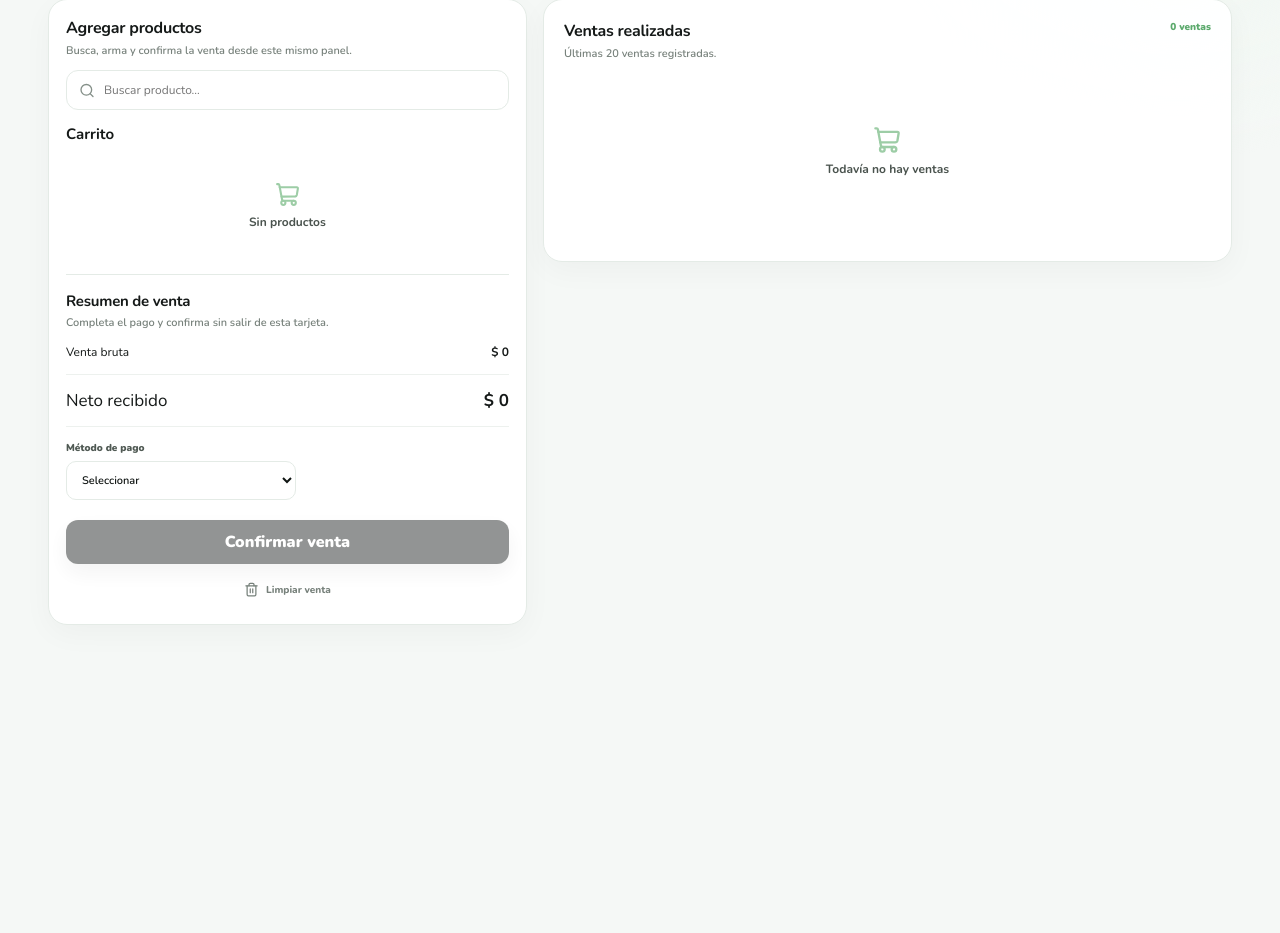
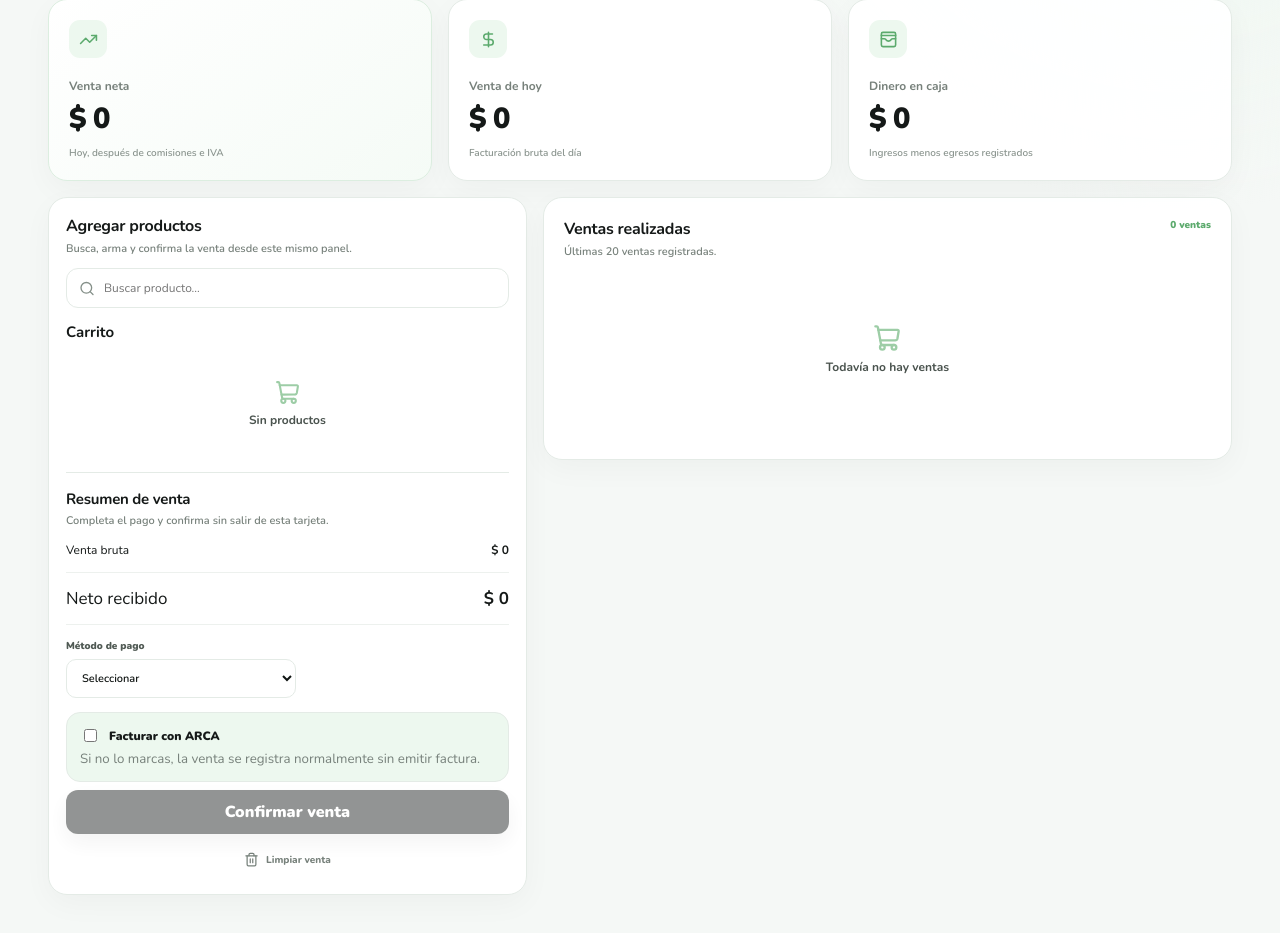
Before and after one commit to MarbellSantana/CityPhone, a Next.js app: page /ventas in a window 1280 px wide. Shown: the part 263-1196 px from the top of the page. Before the commit the page ends 944 px from the top, so only its background shows below. Built offline with nearby package versions, Linux system fonts and the light colour scheme.

Commit message:
Restore optional ARCA invoicing and add sales KPIs

```diff
--- a/app/ventas/page.tsx
+++ b/app/ventas/page.tsx
@@ -1,7 +1,7 @@
 "use client";
 
 import { useEffect, useMemo, useState } from "react";
-import { Minus, Plus, Search, ShoppingCart, Trash2 } from "lucide-react";
+import { DollarSign, Mail, MessageCircle, Minus, Plus, Search, ShoppingCart, Trash2, TrendingUp, WalletCards } from "lucide-react";
 import AppShell from "../components/AppShell";
 import { CashMovement, KEYS, Product, Sale, SaleItem, load, money, save } from "../lib/storage";
 
@@ -10,43 +10,127 @@ type PayMethod=""|"Efectivo"|"Débito"|"Crédito"|"QR"|"PIX"|"Transferencia"|"Pa
 type ProcessorMethod="Débito"|"Crédito"|"QR"|"PIX";
 type FeePlan={id:string;label:string;rate:number;settlement:string};
 const IVA=.21;
-const PLANS:Record<string,Partial<Record<ProcessorMethod,FeePlan[]>>>={Santander:{Débito:[{id:"san-deb",label:"1,21% + IVA",rate:1.21,settlement:"Según condiciones Santander"}],Crédito:[{id:"san-cre",label:"2,42% + IVA",rate:2.42,settlement:"Según condiciones Santander"}]},TotalCoin:{Débito:[{id:"tc-deb-instant",label:"2,5% + IVA · inmediata",rate:2.5,settlement:"En el momento"},{id:"tc-deb-2d",label:"1,99% + IVA · 2 días",rate:1.99,settlement:"2 días hábiles"}],Crédito:[{id:"tc-cre-5d",label:"2,5% + IVA · 5 días",rate:2.5,settlement:"5 días hábiles"}],QR:[{id:"tc-qr",label:"0,8% + IVA · inmediata",rate:.8,settlement:"En el momento"}],PIX:[{id:"tc-pix",label:"0% + IVA",rate:0,settlement:"En el momento"}]},BBVA:{Débito:[{id:"bbva-deb",label:"2,99% + IVA · 1 día",rate:2.99,settlement:"1 día"}],Crédito:[{id:"bbva-cre-10d",label:"2,99% + IVA · 10 días",rate:2.99,settlement:"10 días hábiles"}],QR:[{id:"bbva-qr",label:"0,8% + IVA · inmediata",rate:.8,settlement:"En el momento"}]}};
+const ARCA_ENDPOINT="https://yftaloxtylijudnoewrm.supabase.co/functions/v1/arca-invoice";
+const PLANS:Record<string,Partial<Record<ProcessorMethod,FeePlan[]>>>={
+ Santander:{
+  Débito:[{id:"san-deb",label:"1,21% + IVA",rate:1.21,settlement:"Según condiciones Santander"}],
+  Crédito:[{id:"san-cre",label:"2,42% + IVA",rate:2.42,settlement:"Según condiciones Santander"}],
+ },
+ TotalCoin:{
+  Débito:[{id:"tc-deb-instant",label:"2,5% + IVA · inmediata",rate:2.5,settlement:"En el momento"},{id:"tc-deb-2d",label:"1,99% + IVA · 2 días",rate:1.99,settlement:"2 días hábiles"}],
+  Crédito:[{id:"tc-cre-5d",label:"2,5% + IVA · 5 días",rate:2.5,settlement:"5 días hábiles"}],
+  QR:[{id:"tc-qr",label:"0,8% + IVA · inmediata",rate:.8,settlement:"En el momento"}],
+  PIX:[{id:"tc-pix",label:"0% + IVA",rate:0,settlement:"En el momento"}],
+ },
+ BBVA:{
+  Débito:[{id:"bbva-deb",label:"2,99% + IVA · 1 día",rate:2.99,settlement:"1 día"}],
+  Crédito:[{id:"bbva-cre-10d",label:"2,99% + IVA · 10 días",rate:2.99,settlement:"10 días hábiles"}],
+  QR:[{id:"bbva-qr",label:"0,8% + IVA · inmediata",rate:.8,settlement:"En el momento"},{id:"bbva-qr-promo",label:"0% + IVA · promo primeros 90 días",rate:0,settlement:"En el momento"}],
+ },
+};
 function isProcessorMethod(m:string):m is ProcessorMethod{return["Débito","Crédito","QR","PIX"].includes(m)}
 
 export default function VentasPage(){
- const[products,setProducts]=useState<Product[]>([]),[sales,setSales]=useState<Sale[]>([]),[cart,setCart]=useState<CartItem[]>([]),[search,setSearch]=useState("");
+ const[products,setProducts]=useState<Product[]>([]),[sales,setSales]=useState<Sale[]>([]),[cashMovements,setCashMovements]=useState<CashMovement[]>([]),[cart,setCart]=useState<CartItem[]>([]),[search,setSearch]=useState("");
  const[method,setMethod]=useState<PayMethod>(""),[cashAmount,setCashAmount]=useState(""),[otherAmount,setOtherAmount]=useState(""),[secondaryMethod,setSecondaryMethod]=useState<PayMethod>("");
  const[provider,setProvider]=useState(""),[planId,setPlanId]=useState(""),[notice,setNotice]=useState("");
- useEffect(()=>{setProducts(load<Product[]>(KEYS.products,[]));setSales(load<Sale[]>(KEYS.sales,[]))},[]);
+ const[invoice,setInvoice]=useState(false),[invoiceName,setInvoiceName]=useState(""),[phone,setPhone]=useState(""),[email,setEmail]=useState(""),[docType,setDocType]=useState("DNI"),[docNumber,setDocNumber]=useState("");
+ useEffect(()=>{setProducts(load<Product[]>(KEYS.products,[]));setSales(load<Sale[]>(KEYS.sales,[]));setCashMovements(load<CashMovement[]>(KEYS.cash,[]))},[]);
+
  const subtotal=useMemo(()=>cart.reduce((s,i)=>s+i.price*i.qty,0),[cart]);
  const results=useMemo(()=>{const q=search.toLowerCase().trim();return q?products.filter(p=>p.name.toLowerCase().includes(q)||p.category.toLowerCase().includes(q)||(p.code||"").toLowerCase().includes(q)).slice(0,7):[]},[products,search]);
  const recentSales=useMemo(()=>[...sales].sort((a,b)=>new Date(b.createdAt).getTime()-new Date(a.createdAt).getTime()).slice(0,20),[sales]);
+ const todaySales=useMemo(()=>{const today=new Date().toDateString();return sales.filter(s=>new Date(s.createdAt).toDateString()===today)},[sales]);
+ const todayGross=useMemo(()=>todaySales.reduce((sum,s)=>sum+s.total,0),[todaySales]);
+ const todayNet=useMemo(()=>todaySales.reduce((sum,s)=>sum+(typeof s.netTotal==="number"?s.netTotal:s.total-(s.commission||0)),0),[todaySales]);
+ const cashBalance=useMemo(()=>cashMovements.reduce((sum,m)=>sum+(m.type==="Ingreso"?m.amount:-m.amount),0),[cashMovements]);
+
  const feeMethod=method==="Pago mixto"?secondaryMethod:method,feeBaseAmount=method==="Pago mixto"?Number(otherAmount||0):subtotal;
  const providers=isProcessorMethod(feeMethod)?Object.keys(PLANS).filter(p=>(PLANS[p]?.[feeMethod]?.length||0)>0):[];
  const availablePlans=provider&&isProcessorMethod(feeMethod)?PLANS[provider]?.[feeMethod]||[]:[];
  const selectedPlan=availablePlans.find(p=>p.id===planId),feeRate=selectedPlan?.rate||0,feeBase=isProcessorMethod(feeMethod)?feeBaseAmount*feeRate/100:0,feeVat=feeBase*IVA,commission=feeBase+feeVat,netReceived=subtotal-commission;
+
  function addProduct(p:Product){if(p.stock<=0)return;setCart(v=>{const f=v.find(i=>i.productId===p.id);return f?v.map(i=>i.productId===p.id?{...i,qty:Math.min(i.qty+1,p.stock)}:i):[...v,{productId:p.id,name:p.name,qty:1,price:p.price,stock:p.stock}]});setSearch("")}
- function resetSale(){setCart([]);setMethod("");setCashAmount("");setOtherAmount("");setSecondaryMethod("");setProvider("");setPlanId("");setNotice("")}
- const mixedValid=method!=="Pago mixto"||(Number(cashAmount||0)+Number(otherAmount||0)===subtotal&&!!secondaryMethod);
+ function clearProcessor(){setProvider("");setPlanId("")}
+ function resetSale(){setCart([]);setMethod("");setCashAmount("");setOtherAmount("");setSecondaryMethod("");setProvider("");setPlanId("");setSearch("");setInvoice(false);setInvoiceName("");setPhone("");setEmail("");setDocNumber("");setDocType("DNI");setNotice("")}
+ const mixedValid=method!=="Pago mixto"||(Number(cashAmount||0)>=0&&Number(otherAmount||0)>=0&&Number(cashAmount||0)+Number(otherAmount||0)===subtotal&&!!secondaryMethod&&secondaryMethod!=="Efectivo"&&secondaryMethod!=="Pago mixto");
  const processorValid=!isProcessorMethod(feeMethod)||(!!provider&&!!selectedPlan);
- function confirmSale(){if(!cart.length||!method||!mixedValid||!processorValid)return;const now=new Date().toISOString();const sale:Sale={id:Date.now(),items:cart.map(({stock,...i})=>i),customer:"",total:subtotal,method,cashAmount:method==="Efectivo"?subtotal:method==="Pago mixto"?Number(cashAmount||0):0,otherAmount:method==="Pago mixto"?Number(otherAmount||0):method==="Efectivo"?0:subtotal,createdAt:now,provider:provider||undefined,feeRate:isProcessorMethod(feeMethod)?feeRate:0,feeBase,feeVat,commission,netTotal:netReceived,settlement:selectedPlan?.settlement,secondaryMethod:method==="Pago mixto"?secondaryMethod:undefined,invoiceRequested:false,invoiceStatus:"No facturada"};const nextSales=[sale,...load<Sale[]>(KEYS.sales,[])];save(KEYS.sales,nextSales);setSales(nextSales);const nextProducts=products.map(p=>{const i=cart.find(x=>x.productId===p.id);return i?{...p,stock:Math.max(0,p.stock-i.qty)}:p});setProducts(nextProducts);save(KEYS.products,nextProducts);if(sale.cashAmount>0){const m:CashMovement={id:sale.id,type:"Ingreso",concept:`Venta #${String(sale.id).slice(-6)}`,amount:sale.cashAmount,method:"Efectivo",note:"Venta",createdAt:now,source:"sale"};save(KEYS.cash,[m,...load<CashMovement[]>(KEYS.cash,[])])}setCart([]);setNotice("Venta registrada correctamente.")}
- return <AppShell title="Ventas" subtitle="Registra ventas y revisa el historial desde un mismo lugar." active="Ventas">
+ const canConfirm=cart.length>0&&!!method&&subtotal>0&&mixedValid&&processorValid;
+
+ async function requestInvoice(sale:Sale,invoicePin:string,customerData:{name:string;phone:string;email:string;docType:string;docNumber:string}){
+  try{
+   const r=await fetch(ARCA_ENDPOINT,{method:"POST",headers:{"Content-Type":"application/json"},body:JSON.stringify({action:"invoice",invoicePin,sale,customer:customerData})});
+   const data=await r.json();
+   if(!r.ok)throw new Error(data.error||"No se pudo facturar");
+   const updated:Sale={...sale,invoiceStatus:"Facturada",invoiceType:data.invoiceType||"Factura C",invoiceNumber:data.invoiceNumber,invoicePointOfSale:data.pointOfSale,cae:data.cae,caeDueDate:data.caeDueDate,invoicePdfUrl:data.pdfUrl};
+   const next=load<Sale[]>(KEYS.sales,[]).map(s=>s.id===sale.id?updated:s);save(KEYS.sales,next);setSales(next);
+   setNotice(`Venta registrada y facturada${data.invoiceNumber?` · ${data.invoiceNumber}`:""}.`);
+  }catch(e){
+   const message=e instanceof Error?e.message:"No se pudo conectar con ARCA";
+   const next=load<Sale[]>(KEYS.sales,[]).map(s=>s.id===sale.id?{...s,invoiceStatus:"Error" as const}:s);save(KEYS.sales,next);setSales(next);
+   setNotice(`La venta quedó registrada, pero la factura no se emitió: ${message}`);
+  }
+ }
+
+ async function confirmSale(){
+  if(!canConfirm)return;
+  let invoicePin="";
+  if(invoice){invoicePin=window.prompt("Ingresa la clave de facturación ARCA")||"";if(!invoicePin){setNotice("Para facturar con ARCA necesitas ingresar la clave de facturación.");return}}
+  const now=new Date().toISOString();
+  const customerData={name:invoiceName.trim()||"Consumidor final",phone:phone.trim(),email:email.trim(),docType,docNumber:docNumber.trim()};
+  const sale:Sale={id:Date.now(),items:cart.map(({stock,...i})=>i),customer:invoice?invoiceName.trim():"",total:subtotal,method,cashAmount:method==="Efectivo"?subtotal:method==="Pago mixto"?Number(cashAmount||0):0,otherAmount:method==="Pago mixto"?Number(otherAmount||0):method==="Efectivo"?0:subtotal,createdAt:now,provider:provider||undefined,feeRate:isProcessorMethod(feeMethod)?feeRate:0,feeBase,feeVat,commission,netTotal:netReceived,settlement:selectedPlan?.settlement,secondaryMethod:method==="Pago mixto"?secondaryMethod:undefined,invoiceRequested:invoice,invoiceStatus:invoice?"Pendiente":"No facturada",customerPhone:invoice?phone.trim():undefined,customerEmail:invoice?email.trim():undefined,customerDocType:invoice?docType:undefined,customerDocNumber:invoice?docNumber.trim():undefined};
+  const nextSales=[sale,...load<Sale[]>(KEYS.sales,[])];save(KEYS.sales,nextSales);setSales(nextSales);
+  const nextProducts=products.map(p=>{const i=cart.find(x=>x.productId===p.id);return i?{...p,stock:Math.max(0,p.stock-i.qty)}:p});setProducts(nextProducts);save(KEYS.products,nextProducts);
+  if(sale.cashAmount>0){const m:CashMovement={id:sale.id,type:"Ingreso",concept:`Venta #${String(sale.id).slice(-6)}`,amount:sale.cashAmount,method:"Efectivo",note:"Venta",createdAt:now,source:"sale"};const nextCash=[m,...load<CashMovement[]>(KEYS.cash,[])];save(KEYS.cash,nextCash);setCashMovements(nextCash)}
+  setCart([]);
+  if(invoice){setNotice("Venta registrada. Solicitando autorización a ARCA...");await requestInvoice(sale,invoicePin,customerData)}else setNotice("Venta registrada sin facturar.");
+ }
+
+ const shareText=`Hola${invoiceName?` ${invoiceName}`:""}, te enviamos el comprobante de tu compra en City Phone por ${money.format(subtotal)}.`;
+
+ return <AppShell title="Ventas" subtitle="Registra ventas, revisa el historial y factura con ARCA cuando lo necesites." active="Ventas">
+  <section className="kpis page-kpis" style={{marginBottom:16}}>
+   <div className="card kpi-card"><div className="kpi-top"><span className="icon-box"><TrendingUp size={19}/></span></div><div className="kpi-label">Venta neta</div><div className="kpi-value">{money.format(todayNet)}</div><div className="kpi-foot">Hoy, después de comisiones e IVA</div></div>
+   <div className="card kpi-card"><div className="kpi-top"><span className="icon-box"><DollarSign size={19}/></span></div><div className="kpi-label">Venta de hoy</div><div className="kpi-value">{money.format(todayGross)}</div><div className="kpi-foot">Facturación bruta del día</div></div>
+   <div className="card kpi-card"><div className="kpi-top"><span className="icon-box"><WalletCards size={19}/></span></div><div className="kpi-label">Dinero en caja</div><div className="kpi-value">{money.format(cashBalance)}</div><div className="kpi-foot">Ingresos menos egresos registrados</div></div>
+  </section>
+
   <section style={{display:"grid",gridTemplateColumns:"minmax(360px,.82fr) minmax(500px,1.18fr)",gap:16,alignItems:"start"}}>
    <div className="card workspace-card" style={{padding:17}}>
     <div className="card-heading"><div><h2>Agregar productos</h2><p>Busca, arma y confirma la venta desde este mismo panel.</p></div></div>
     <div className="search-field" style={{marginTop:12}}><Search size={17}/><input value={search} onChange={e=>setSearch(e.target.value)} placeholder="Buscar producto..."/></div>
-    {search.trim()&&<div style={{display:"grid",gap:6,marginTop:10}}>{results.map(p=><button key={p.id} onClick={()=>addProduct(p)} disabled={p.stock<=0} className="outline-action" style={{justifyContent:"space-between",width:"100%"}}><span>{p.name}</span><span>{money.format(p.price)} · {p.stock}</span></button>)}</div>}
+    {search.trim()&&<div style={{display:"grid",gap:6,marginTop:10}}>{results.length===0?<div className="empty-state compact"><Search size={26}/><b>Sin resultados</b></div>:results.map(p=><button key={p.id} onClick={()=>addProduct(p)} disabled={p.stock<=0} className="outline-action" style={{justifyContent:"space-between",width:"100%"}}><span>{p.name}</span><span>{money.format(p.price)} · {p.stock}</span></button>)}</div>}
+
     <div style={{marginTop:14}}><h2 style={{fontSize:15}}>Carrito</h2>{cart.length===0?<div className="empty-state compact" style={{minHeight:100,padding:12}}><ShoppingCart size={25}/><b>Sin productos</b></div>:<div style={{display:"grid",gap:7,marginTop:10}}>{cart.map(i=><div key={i.productId} style={{display:"grid",gridTemplateColumns:"1fr auto",gap:8,padding:"9px 0",borderBottom:"1px solid var(--border)"}}><div><b style={{fontSize:11}}>{i.name}</b><div style={{display:"flex",alignItems:"center",gap:5,marginTop:5,flexWrap:"wrap"}}><button className="outline-action" onClick={()=>setCart(v=>v.map(x=>x.productId===i.productId?{...x,qty:Math.max(1,x.qty-1)}:x))}><Minus size={12}/></button><b>{i.qty}</b><button className="outline-action" onClick={()=>{const p=products.find(p=>p.id===i.productId);if(p)addProduct(p)}}><Plus size={12}/></button><label style={{fontSize:9,fontWeight:900,color:"var(--muted)"}}>Precio venta <input aria-label={`Precio de venta de ${i.name}`} type="number" min="0" value={i.price} onChange={e=>setCart(v=>v.map(x=>x.productId===i.productId?{...x,price:Math.max(0,Number(e.target.value||0))}:x))} style={{width:88,padding:6,border:"1px solid var(--border)",borderRadius:8,marginLeft:4}}/></label></div></div><button className="ghost-button" onClick={()=>setCart(v=>v.filter(x=>x.productId!==i.productId))}><Trash2 size={14}/></button></div>)}</div>}</div>
+
     <div style={{marginTop:18,paddingTop:16,borderTop:"1px solid var(--border)"}}>
      <div className="card-heading"><div><h2 style={{fontSize:15}}>Resumen de venta</h2><p>Completa el pago y confirma sin salir de esta tarjeta.</p></div></div>
      <div className="summary-line"><span>Venta bruta</span><strong>{money.format(subtotal)}</strong></div>{commission>0&&<div className="summary-line"><span>Comisiones + IVA</span><strong>-{money.format(commission)}</strong></div>}<div className="summary-line total-line"><span>Neto recibido</span><strong>{money.format(netReceived)}</strong></div>
-     <label className="field-label" style={{maxWidth:230}}>Método de pago<select value={method} onChange={e=>{setMethod(e.target.value as PayMethod);setSecondaryMethod("");setProvider("");setPlanId("")}}><option value="">Seleccionar</option>{["Efectivo","Débito","Crédito","QR","PIX","Transferencia","Pago mixto"].map(x=><option key={x}>{x}</option>)}</select></label>
-     {method==="Pago mixto"&&<><label className="field-label">Monto efectivo<input type="number" value={cashAmount} onChange={e=>setCashAmount(e.target.value)}/></label><label className="field-label">Monto restante<input type="number" value={otherAmount} onChange={e=>setOtherAmount(e.target.value)}/></label><label className="field-label">Medio restante<select value={secondaryMethod} onChange={e=>{setSecondaryMethod(e.target.value as PayMethod);setProvider("");setPlanId("")}}><option value="">Seleccionar</option>{["Débito","Crédito","QR","PIX","Transferencia"].map(x=><option key={x}>{x}</option>)}</select></label></>}
+
+     <label className="field-label" style={{maxWidth:230}}>Método de pago<select value={method} onChange={e=>{setMethod(e.target.value as PayMethod);setSecondaryMethod("");setCashAmount("");setOtherAmount("");clearProcessor()}}><option value="">Seleccionar</option>{["Efectivo","Débito","Crédito","QR","PIX","Transferencia","Pago mixto"].map(x=><option key={x}>{x}</option>)}</select></label>
+     {method==="Pago mixto"&&<><label className="field-label">Monto efectivo<input type="number" min="0" value={cashAmount} onChange={e=>setCashAmount(e.target.value)}/></label><label className="field-label">Monto restante<input type="number" min="0" value={otherAmount} onChange={e=>setOtherAmount(e.target.value)}/></label><label className="field-label">Medio restante<select value={secondaryMethod} onChange={e=>{setSecondaryMethod(e.target.value as PayMethod);clearProcessor()}}><option value="">Seleccionar</option>{["Débito","Crédito","QR","PIX","Transferencia"].map(x=><option key={x}>{x}</option>)}</select></label></>}
      {isProcessorMethod(feeMethod)&&<div style={{display:"grid",gridTemplateColumns:"180px 210px",gap:8,alignItems:"end",maxWidth:398}}><label className="field-label" style={{marginBottom:0}}>Banco<select value={provider} onChange={e=>{const v=e.target.value;setProvider(v);const plans=isProcessorMethod(feeMethod)?PLANS[v]?.[feeMethod]:undefined;setPlanId(plans?.length===1?plans[0].id:"")}}><option value="">Seleccionar</option>{providers.map(p=><option key={p}>{p}</option>)}</select></label>{provider&&<label className="field-label" style={{marginBottom:0}}>Comisión<select value={planId} onChange={e=>setPlanId(e.target.value)}><option value="">Seleccionar</option>{availablePlans.map(p=><option key={p.id} value={p.id}>{p.label}</option>)}</select></label>}</div>}
-     <button className="primary-button full-button" disabled={!cart.length||!method||!mixedValid||!processorValid} onClick={confirmSale}>Confirmar venta</button>{notice&&<small style={{display:"block",marginTop:10,fontWeight:800}}>{notice}</small>}<button className="ghost-button full-button" onClick={resetSale}><Trash2 size={15}/> Limpiar venta</button>
+
+     <div style={{marginTop:14,padding:13,border:"1px solid var(--border)",borderRadius:14,background:"var(--green-soft)"}}>
+      <label style={{display:"flex",gap:9,alignItems:"center",fontWeight:900,fontSize:12,cursor:"pointer"}}><input type="checkbox" checked={invoice} onChange={e=>setInvoice(e.target.checked)}/> Facturar con ARCA</label>
+      <small style={{display:"block",marginTop:5,color:"var(--muted)"}}>Si no lo marcas, la venta se registra normalmente sin emitir factura.</small>
+      {invoice&&<div className="form-grid" style={{marginTop:12}}>
+       <label className="field-label">Nombre / razón social<input value={invoiceName} onChange={e=>setInvoiceName(e.target.value)} placeholder="Consumidor final si queda vacío"/></label>
+       <label className="field-label">Documento<select value={docType} onChange={e=>setDocType(e.target.value)}><option>DNI</option><option>CUIT</option></select></label>
+       <label className="field-label">Número<input value={docNumber} onChange={e=>setDocNumber(e.target.value)} placeholder="Opcional según receptor"/></label>
+       <label className="field-label">WhatsApp<input value={phone} onChange={e=>setPhone(e.target.value)} placeholder="Ej. 54911..."/></label>
+       <label className="field-label">Correo<input type="email" value={email} onChange={e=>setEmail(e.target.value)}/></label>
+      </div>}
+     </div>
+
+     <button className="primary-button full-button" disabled={!canConfirm} onClick={confirmSale}>{invoice?"Registrar y facturar":"Confirmar venta"}</button>
+     {notice&&<small style={{display:"block",marginTop:10,fontWeight:800}}>{notice}</small>}
+     {notice.includes("registrada y facturada")&&<div style={{display:"flex",gap:8,marginTop:10,flexWrap:"wrap"}}>{phone&&<button className="outline-action" onClick={()=>window.open(`https://wa.me/${phone.replace(/\D/g,"")}?text=${encodeURIComponent(shareText)}`,"_blank")}><MessageCircle size={15}/> WhatsApp</button>}{email&&<button className="outline-action" onClick={()=>window.location.href=`mailto:${email}?subject=${encodeURIComponent("Factura City Phone")}&body=${encodeURIComponent(shareText)}`}><Mail size={15}/> Correo</button>}</div>}
+     <button className="ghost-button full-button" onClick={resetSale}><Trash2 size={15}/> Limpiar venta</button>
     </div>
    </div>
-   <div className="card workspace-card"><div className="card-heading"><div><h2>Ventas realizadas</h2><p>Últimas 20 ventas registradas.</p></div><span className="count-badge">{sales.length} ventas</span></div>{recentSales.length===0?<div className="empty-state compact"><ShoppingCart size={28}/><b>Todavía no hay ventas</b></div>:<div style={{display:"grid",gap:7,marginTop:14,maxHeight:620,overflowY:"auto",paddingRight:3}}>{recentSales.map(s=><article key={s.id} style={{display:"grid",gridTemplateColumns:"1.1fr 1.5fr .8fr .7fr",gap:10,alignItems:"center",padding:"10px 12px",border:"1px solid var(--border)",borderRadius:12}}><div><b style={{display:"block",fontSize:11}}>Venta #{String(s.id).slice(-6)}</b><small>{new Date(s.createdAt).toLocaleDateString("es-AR")} · {new Date(s.createdAt).toLocaleTimeString("es-AR",{hour:"2-digit",minute:"2-digit"})}</small></div><small style={{fontWeight:800}}>{s.items.map(i=>`${i.qty}× ${i.name}`).join(" · ")}</small><div><b style={{fontSize:10}}>{s.method}</b>{s.secondaryMethod&&<small style={{display:"block"}}>+ {s.secondaryMethod}</small>}</div><strong style={{textAlign:"right"}}>{money.format(s.total)}</strong></article>)}</div>}</div>
+
+   <div className="card workspace-card"><div className="card-heading"><div><h2>Ventas realizadas</h2><p>Últimas 20 ventas registradas.</p></div><span className="count-badge">{sales.length} ventas</span></div>{recentSales.length===0?<div className="empty-state compact"><ShoppingCart size={28}/><b>Todavía no hay ventas</b></div>:<div style={{display:"grid",gap:7,marginTop:14,maxHeight:620,overflowY:"auto",paddingRight:3}}>{recentSales.map(s=><article key={s.id} style={{display:"grid",gridTemplateColumns:"1.05fr 1.45fr .8fr .8fr",gap:10,alignItems:"center",padding:"10px 12px",border:"1px solid var(--border)",borderRadius:12}}><div><b style={{display:"block",fontSize:11}}>Venta #{String(s.id).slice(-6)}</b><small>{new Date(s.createdAt).toLocaleDateString("es-AR")} · {new Date(s.createdAt).toLocaleTimeString("es-AR",{hour:"2-digit",minute:"2-digit"})}</small></div><div><small style={{fontWeight:800}}>{s.items.map(i=>`${i.qty}× ${i.name}`).join(" · ")}</small>{s.invoiceRequested&&<small style={{display:"block",marginTop:3,color:s.invoiceStatus==="Facturada"?"var(--green-dark)":"var(--muted)",fontWeight:900}}>{s.invoiceStatus}{s.invoiceNumber?` · ${s.invoiceNumber}`:""}</small>}</div><div><b style={{fontSize:10}}>{s.method}</b>{s.secondaryMethod&&<small style={{display:"block"}}>+ {s.secondaryMethod}</small>}</div><strong style={{textAlign:"right"}}>{money.format(s.total)}</strong></article>)}</div>}</div>
   </section>
  </AppShell>;
 }
```
